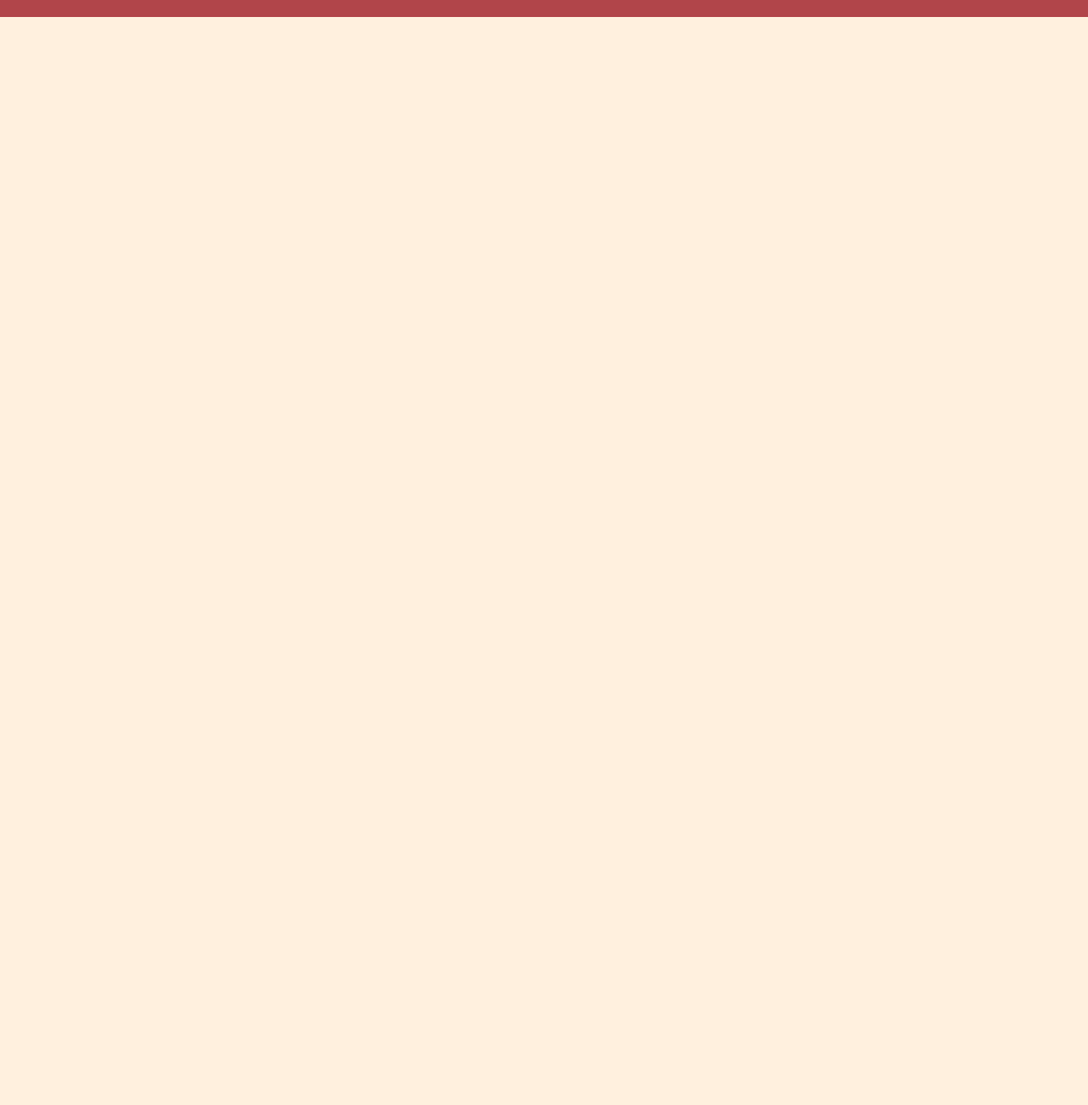
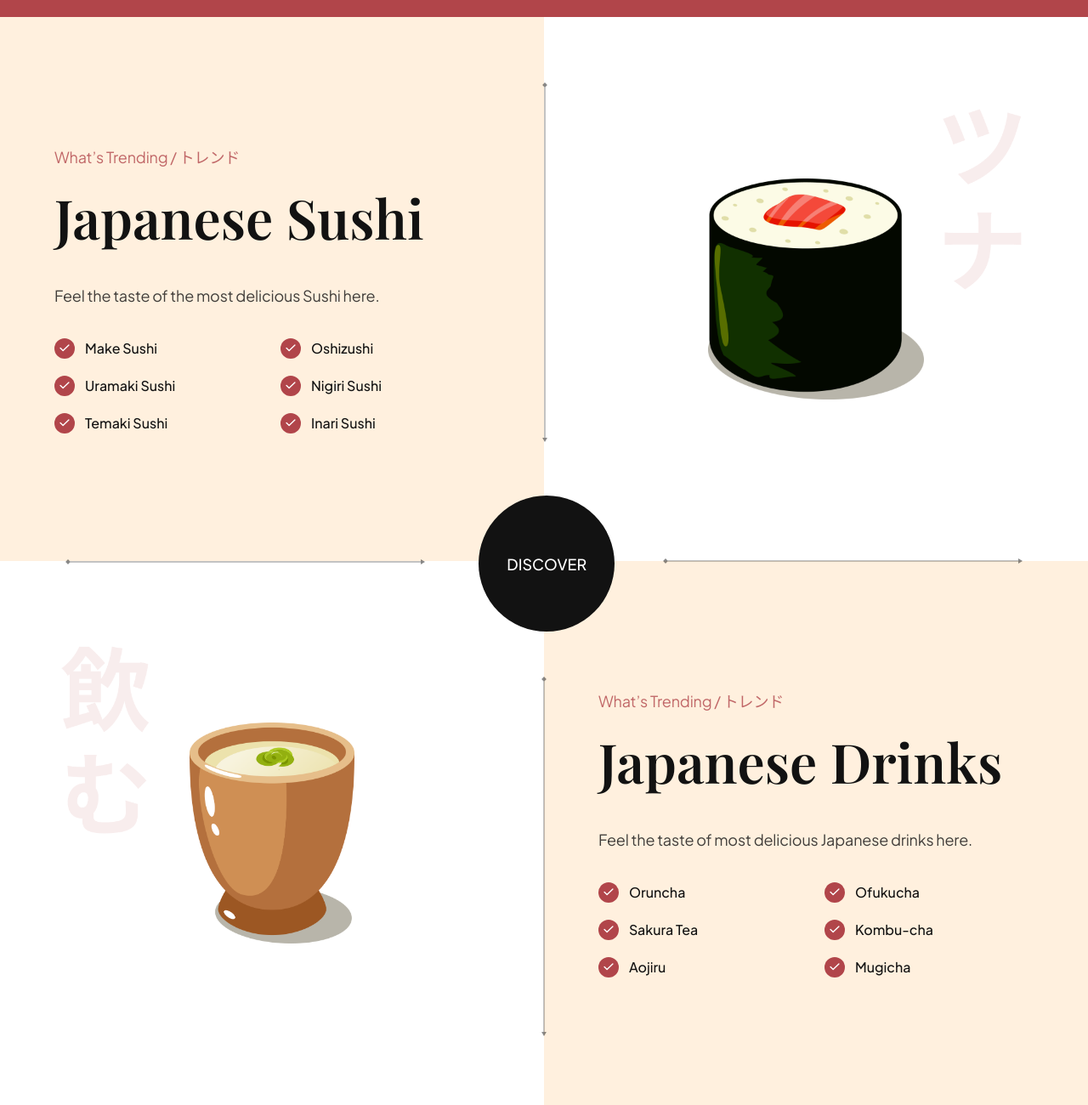
Before and after one commit to SuperMustard/dumplings, a website built with Vite: page index.html in a window 1280 px wide. Shown: the part 2398-3698 px from the top of the page at 85% size. Before the commit the page ends 2418 px from the top, so only its background shows below. Built offline with nearby package versions, Linux system fonts and the light colour scheme.

Commit message:
finish trending part

```diff
--- a/css/sections/trending.css
+++ b/css/sections/trending.css
@@ -0,0 +1,160 @@
+.trending {
+    position: relative;
+
+    display: flex;
+    flex-direction: column;
+    overflow: hidden;
+  }
+
+  .trending__discover {
+    position: absolute;
+    top: 44%;
+    left: 44%;
+    z-index: 1;
+
+    width: 160px;
+    height: 160px;
+
+    border-radius: 100%;
+    background-color: var(--secondary-color);
+    cursor: pointer;
+
+    display: flex;
+    justify-content: center;
+    align-items: center;
+  }
+
+  .trending__discover p {
+    font-size: 18px;
+    font-weight: 500;
+    font-family: var(--plus-jakarta-sans);
+
+    text-transform: uppercase;
+    color: #fff;
+  }
+
+  .trending-sushi,
+  .trending-drink {
+    width: 100%;
+    min-height: 640px;
+
+    display: flex;
+    flex-direction: row;
+  }
+
+  .trending__content {
+    flex: 1;
+    display: flex;
+    justify-content: center;
+    flex-direction: column;
+
+    padding: 32px 64px;
+  }
+
+  .trending__list {
+    list-style: none;
+
+    flex-wrap: wrap;
+    gap: 20px;
+  }
+
+  .trending__list li {
+    flex: 1;
+    display: flex;
+    align-items: center;
+    flex-direction: row;
+    gap: 12px;
+
+    min-width: 210px;
+  }
+
+  .trending__icon {
+    width: 24px;
+    height: 24px;
+
+    border-radius: 100%;
+    background-color: var(--primary-color);
+  }
+
+  .trending__icon img {
+    width: 50%;
+    height: 50%;
+    object-fit: contain;
+  }
+
+  .trending__list p {
+    flex: 1;
+    font-size: 16px;
+    font-weight: 500;
+    font-family: var(--plus-jakarta-sans);
+
+    color: var(--secondary-color);
+  }
+
+  .trending__image {
+    flex: 1;
+
+    position: relative;
+    padding: 32px 64px;
+
+    background-color: var(--color-white);
+    background-repeat: no-repeat;
+    background-size: contain;
+    background-position: center;
+  }
+
+  .trending-sushi .trending__image {
+    background-image: url("../../assets/japanese_sushi.png");
+  }
+
+  .trending-drink .trending__image {
+    background-image: url("../../assets/japanese_drinks.png");
+  }
+
+  .trending__image img {
+    width: 254px;
+    height: 260px;
+    object-fit: contain;
+  }
+
+  /* Arrows */
+  .trending__arrow {
+    position: absolute;
+    z-index: 1;
+  }
+
+  .trending__arrow img {
+    object-fit: contain;
+  }
+
+  .trending__arrow-left {
+    left: -2.5px;
+    top: 12%;
+  }
+
+  .trending__arrow-left img,
+  .trending__arrow-top img {
+    width: auto;
+    height: 100%;
+  }
+
+  .trending__arrow-top {
+    top: -10.5px;
+    left: 12%;
+  }
+
+  .trending__arrow-bottom {
+    bottom: -6.5px;
+    right: 12%;
+  }
+
+  .trending__arrow-bottom img,
+  .trending__arrow-right img {
+    width: 100%;
+    height: auto;
+  }
+
+  .trending__arrow-right {
+    right: -2.5px;
+    bottom: 12%;
+  }
--- a/index.html
+++ b/index.html
@@ -183,6 +183,140 @@
         <img src="assets/arrow-right.svg"  alt="arrow-right" />
       </button>
     </section>
+
+    <section class="trending" id="food">
+      <section class="trending-sushi">
+        <div class="trending__content" data-aos="fade-right">
+          <p class="sushi__subtitle">What’s Trending / トレンド</p>
+
+          <h3 class="sushi__title">Japanese Sushi
+          </h3>
+          <p class="sushi__description">Feel the taste of the most delicious Sushi here.
+          </p>
+
+          <ul class="trending__list flex-between">
+            <li>
+              <div class="trending__icon flex-center">
+                <img src="assets/check.svg" alt="check" />
+              </div>
+              <p>Make Sushi</p>
+            </li>
+            <li>
+              <div class="trending__icon flex-center">
+                <img src="assets/check.svg" alt="check" />
+              </div>
+              <p>Oshizushi</p>
+            </li>
+            <li>
+              <div class="trending__icon flex-center">
+                <img src="assets/check.svg" alt="check" />
+              </div>
+              <p>Uramaki Sushi</p>
+            </li>
+            <li>
+              <div class="trending__icon flex-center">
+                <img src="assets/check.svg" alt="check" />
+              </div>
+              <p>Nigiri Sushi</p>
+            </li>
+            <li>
+              <div class="trending__icon flex-center">
+                <img src="assets/check.svg" alt="check" />
+              </div>
+              <p>Temaki Sushi</p>
+            </li>
+            <li>
+              <div class="trending__icon flex-center">
+                <img src="assets/check.svg" alt="check" />
+              </div>
+              <p>Inari Sushi</p>
+            </li>
+          </ul>
+        </div>
+
+        <div class="trending__image flex-center">
+          <img src="assets/sushi-5.png" alt="sushi-5" data-aos="fade-left" />
+
+          <div class="trending__arrow trending__arrow-left">
+            <img src="assets/arrow-vertical.svg" alt="arrow vertical" />
+          </div>
+
+          <div class="trending__arrow trending__arrow-bottom">
+            <img src="assets/arrow-horizontal.svg" alt="arrow horizontal" />
+          </div>
+        </div>
+
+      </section>
+
+      <div class="trending__discover" data-aos="zoom-in">
+        <p>Discover</p>
+      </div>
+
+      <!-- START: trending drinks -->
+    <section class="trending-drink">
+      <div class="trending__image flex-center">
+        <img src="assets/sushi-4.png" alt="sushi-4" data-aos="fade-right" />
+
+        <div class="trending__arrow trending__arrow-top">
+          <img src="assets/arrow-horizontal.svg" alt="arrow-horizontal" />
+        </div>
+
+        <div class="trending__arrow trending__arrow-right">
+          <img src="assets/arrow-vertical.svg" alt="arrow-vertical" />
+        </div>
+      </div>
+
+      <div class="trending__content" data-aos="fade-left">
+        <p class="sushi__subtitle">What’s Trending / トレンド</p>
+
+        <h3 class="sushi__title">Japanese Drinks</h3>
+        <p class="sushi__description">
+          Feel the taste of most delicious Japanese drinks here.
+        </p>
+
+        <ul class="trending__list flex-between">
+          <li>
+            <div class="trending__icon flex-center">
+              <img src="assets/check.svg" alt="check" />
+            </div>
+            <p>Oruncha</p>
+          </li>
+          <li>
+            <div class="trending__icon flex-center">
+              <img src="assets/check.svg" alt="check" />
+            </div>
+            <p>Ofukucha</p>
+          </li>
+          <li>
+            <div class="trending__icon flex-center">
+              <img src="assets/check.svg" alt="check" />
+            </div>
+            <p>Sakura Tea</p>
+          </li>
+          <li>
+            <div class="trending__icon flex-center">
+              <img src="assets/check.svg" alt="check" />
+            </div>
+            <p>Kombu-cha</p>
+          </li>
+          <li>
+            <div class="trending__icon flex-center">
+              <img src="assets/check.svg" alt="check" />
+            </div>
+            <p>Aojiru</p>
+          </li>
+          <li>
+            <div class="trending__icon flex-center">
+              <img src="assets/check.svg" alt="check" />
+            </div>
+            <p>Mugicha</p>
+          </li>
+        </ul>
+      </div>
+    </section>
+    <!-- END: trending drinks -->
+    </section>
+
     <script type="module" src="js/script.js"></script>
   </body>
 </html>
```
